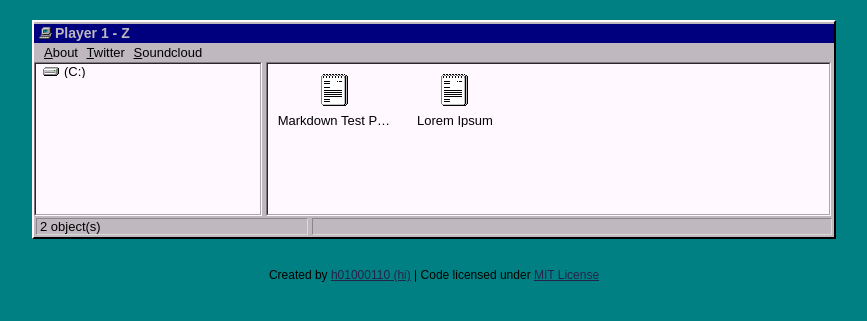
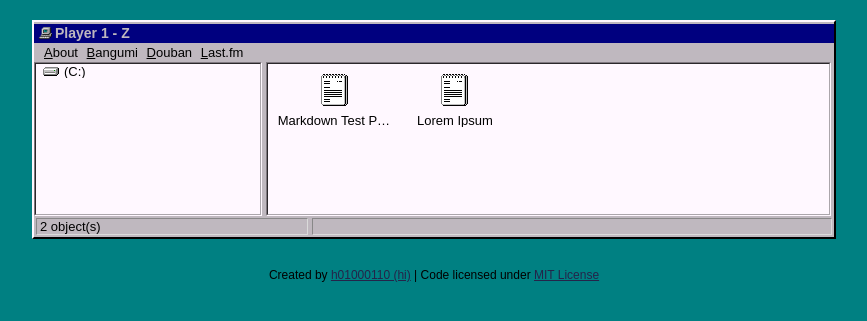
Before and after one commit to player1-Z/player1-Z.github.io, a Jekyll site: the page built from index.html, in a window 1280 px wide. Shown: the top 321 px of the page, without its empty margins (206-1073 px from the left). Built offline with Jekyll 4.4.1, drawn with Linux system fonts in a browser that asks for light colours.

Commit message:
Update topbar.html

```diff
--- a/_includes/topbar.html
+++ b/_includes/topbar.html
@@ -1,5 +1,6 @@
 <ul class="topbar">
 	<a href="/me"><li><u>A</u>bout</li></a>
-	<a href="http://twitter.com/h01000110" target="_blank"><li><u>T</u>witter</li></a>
-	<a href="http://soundcloud.com/h01000110" target="_blank"><li><u>S</u>oundcloud</li></a>
+	<a href="http://bgm.tv/user/player1_z" target="_blank"><li><u>B</u>angumi</li></a>
+	<a href="https://www.douban.com/people/221237792/" target="_blank"><li><u>D</u>ouban</li></a>
+	<a href="https://www.last.fm/zh/user/Aydan925" target="_blank"><li><u>L</u>ast.fm</li></a>
 </ul>
```
